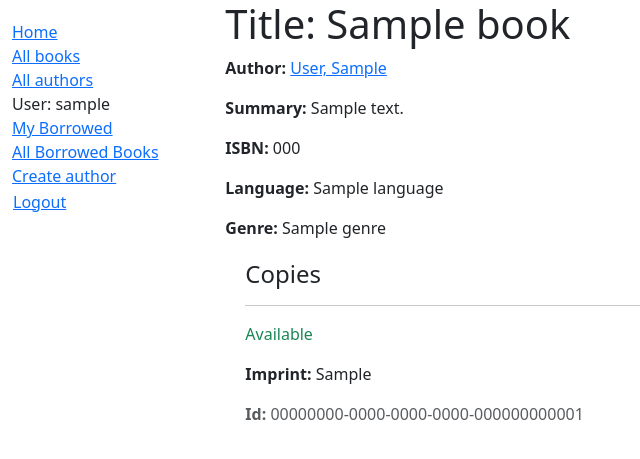
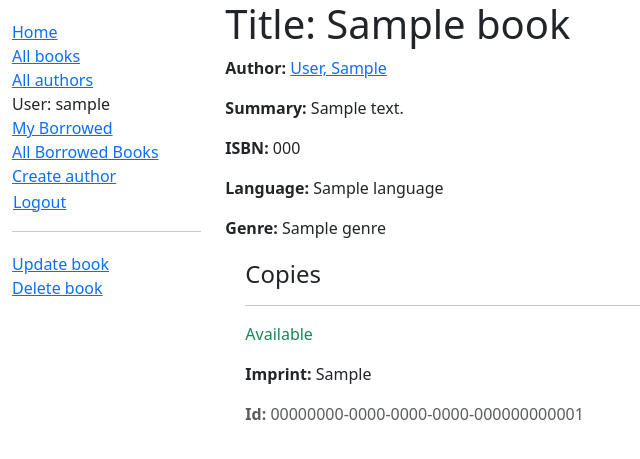
Before and after one commit to roopxx/local_library, a Django app: page /catalog/book/1 in a window 1280 px wide. Shown: the top 459 px of the page, without its empty margins (0-640 px from the left). Run offline with Django 5.2, Linux system fonts and the light colour scheme; a user stored in the database is signed in; tables that the repository leaves empty hold one stand-in row (values such as "Sample post").

Commit message:
Challenge done: Add CRUD operation to book model

```diff
--- a/catalog/templates/catalog/author_detail.html
+++ b/catalog/templates/catalog/author_detail.html
@@ -26,7 +26,7 @@
     {% if perms.catalog.change_author %}
       <li><a href="{% url 'author-update' author.id %}">Update author</a></li>
     {% endif %}
-    {% if not author.book_set.all and perms.catalog.delete_author %}
+    {% if perms.catalog.delete_author %}
       <li><a href="{% url 'author-delete' author.id %}">Delete author</a></li>
     {% endif %}
     </ul>
--- a/catalog/templates/catalog/book_detail.html
+++ b/catalog/templates/catalog/book_detail.html
@@ -27,3 +27,20 @@
     {% endfor %}
   </div>
 {% endblock %}
+
+{% block sidebar %}
+  {{ block.super }}
+
+  {% if perms.catalog.change_book or perms.catalog.delete_book %}
+  <hr>
+  <ul class="sidebar-nav">
+    {% if perms.catalog.change_book %}
+      <li><a href="{% url 'book-update' book.id %}">Update book</a></li>
+    {% endif %}
+    {% if perms.catalog.delete_book %}
+      <li><a href="{% url 'book-delete' book.id %}">Delete book</a></li>
+    {% endif %}
+    </ul>
+  {% endif %}
+
+{% endblock %}
--- a/catalog/urls.py
+++ b/catalog/urls.py
@@ -13,4 +13,7 @@ urlpatterns = [
     path('author/create/', views.AuthorCreate.as_view(), name='author-create'),
     path('author/<int:pk>/update/', views.AuthorUpdate.as_view(), name='author-update'),
     path('author/<int:pk>/delete/', views.AuthorDelete.as_view(), name='author-delete'),
+    path('book/create/', views.BookCreate.as_view(), name='book-create'),
+    path('book/<int:pk>/update/', views.BookUpdate.as_view(), name='book-update'),
+    path('book/<int:pk>/delete/', views.BookDelete.as_view(), name='book-delete'),
 ]
--- a/catalog/views.py
+++ b/catalog/views.py
@@ -149,3 +149,29 @@ class AuthorDelete(PermissionRequiredMixin, DeleteView):
             return HttpResponseRedirect(
                 reverse("author-delete", kwargs={"pk": self.object.pk})
             )
+
+
+class BookCreate(PermissionRequiredMixin, CreateView):
+    model = Book
+    fields = ['title', 'author', 'summary', 'isbn', 'genre', 'language']
+    permission_required = 'catalog.add_book'
+
+class BookUpdate(PermissionRequiredMixin, UpdateView):
+    model = Book
+    # Not recommended (potential security issue if more fields added)
+    fields = '__all__'
+    permission_required = 'catalog.change_book'
+
+class BookDelete(PermissionRequiredMixin, DeleteView):
+    model = Book
+    success_url = reverse_lazy('books')
+    permission_required = 'catalog.delete_book'
+
+    def form_valid(self, form):
+        try:
+            self.object.delete()
+            return HttpResponseRedirect(self.success_url)
+        except Exception as e:
+            return HttpResponseRedirect(
+                reverse("book-delete", kwargs={"pk": self.object.pk})
+            )
```
Also changed, not shown: catalog/templates/catalog/book_confirm_delete.html (added, +25 -0 lines), catalog/templates/catalog/book_form.html (added, +11 -0 lines).
